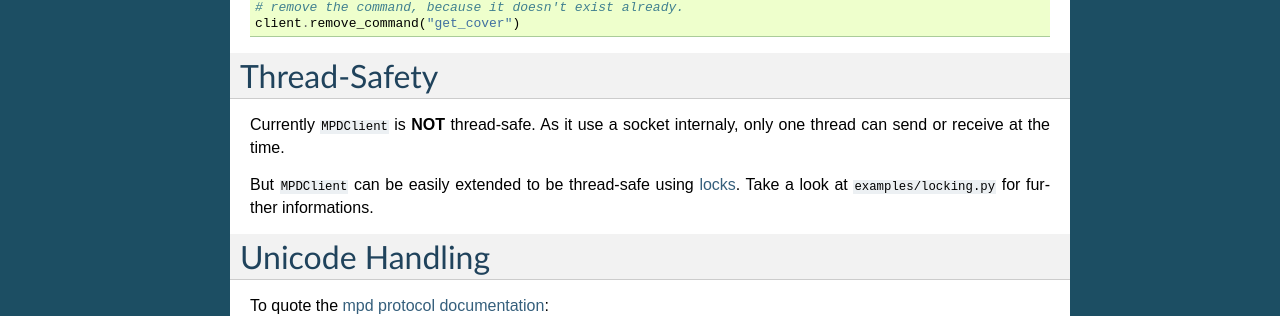
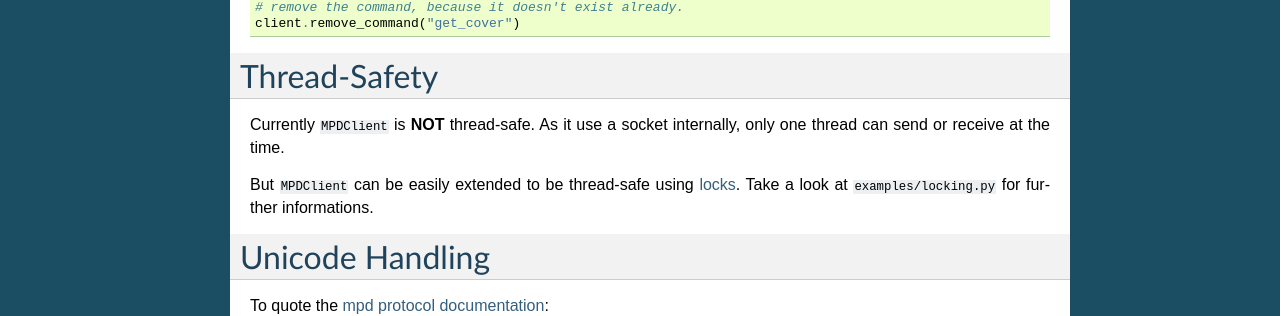
Before and after one commit to Mic92/python-mpd2, a Sphinx documentation site: the page built from doc/topics/advanced.rst, in a window 1280 px wide. Shown: the part 300-616 px from the top of the page. Built offline with Sphinx 7.4.7, drawn with Linux system fonts in a browser that asks for light colours; the version number could not be read and is left out.

Commit message:
docs: Fix a few typos
There are small typos in:
- README.rst
- doc/generate_command_reference.py
- doc/topics/advanced.rst
- doc/topics/commands.rst
- doc/topics/getting-started.rst
- mpd/asyncio.py
- mpd/tests.py

Fixes:
- Should read `probably` rather than `probablyy`.
- Should read `parenthese` rather than `paranthese`.
- Should read `omitting` rather than `ommiting`.
- Should read `internally` rather than `internaly`.
- Should read `incoming` rather than `incmoing`.
- Should read `configurable` rather than `configureable`.
- Should read `because` rather than `beause`.

```diff
--- a/README.rst
+++ b/README.rst
@@ -33,7 +33,7 @@ The following features were added:
 -  API documentation to add new commands (see `Future Compatible <https://python-mpd2.readthedocs.io/en/latest/topics/advanced.html#future-compatible>`__)
 -  support for Unicode strings in all commands (optionally in python2,
    default in python3 - see `Unicode Handling <https://python-mpd2.readthedocs.io/en/latest/topics/advanced.html#unicode-handling>`__)
--  configureable timeouts
+-  configurable timeouts
 -  support for `logging <https://python-mpd2.readthedocs.io/en/latest/topics/logging.html>`__
 -  improved support for sticker
 -  improved support for ranges
--- a/doc/generate_command_reference.py
+++ b/doc/generate_command_reference.py
@@ -28,7 +28,7 @@ def get_text(elements, itemize=False):
             'function'
     ] + highlight_elements
     for element in elements:
-        # put "Since MPD version..." in paranthese
+        # put "Since MPD version..." in parenthese
         etree.strip_tags(element, "application")
         for e in element.xpath("footnote/simpara"):
             e.text = "(" + e.text.strip() + ")"
--- a/doc/topics/advanced.rst
+++ b/doc/topics/advanced.rst
@@ -21,7 +21,7 @@ New commands or special handling of commands can be easily implemented.  Use
 Thread-Safety
 -------------
 
-Currently ``MPDClient`` is **NOT** thread-safe. As it use a socket internaly,
+Currently ``MPDClient`` is **NOT** thread-safe. As it use a socket internally,
 only one thread can send or receive at the time.
 
 But ``MPDClient`` can be easily extended to be thread-safe using `locks
--- a/doc/topics/commands.rst
+++ b/doc/topics/commands.rst
@@ -825,7 +825,7 @@ Mounts and neighbors
 
     Multiple storages can be "mounted" together, similar to the mount
     command on many operating systems, but without cooperation from
-    the kernel. No superuser privileges are necessary, beause this
+    the kernel. No superuser privileges are necessary, because this
     mapping exists only inside the MPD process
 
 .. function:: MPDClient.mount(path, uri)
--- a/doc/topics/getting-started.rst
+++ b/doc/topics/getting-started.rst
@@ -64,6 +64,6 @@ by using two element tuple::
      'file: song3.mp3',]
 
 Second element can be omitted. MPD will assumes the biggest possible number then (don't forget the comma!)::
-NOTE: mpd versions between 0.16.8 and 0.17.3 contains a bug, so ommiting doesn't work.
+NOTE: mpd versions between 0.16.8 and 0.17.3 contains a bug, so omitting doesn't work.
 
     >>> client.delete((1,))     # delete all songs, but the first.
```
Also changed, not shown: 2 other files.
